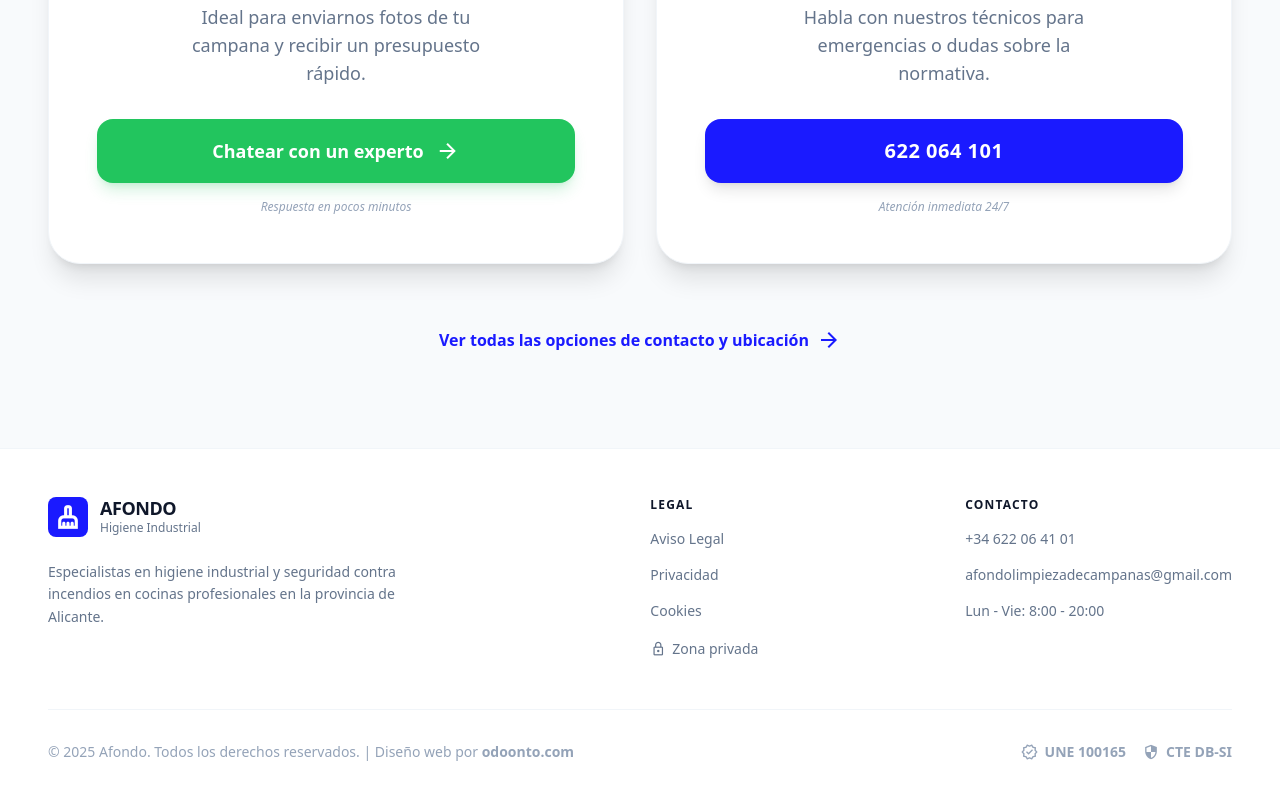
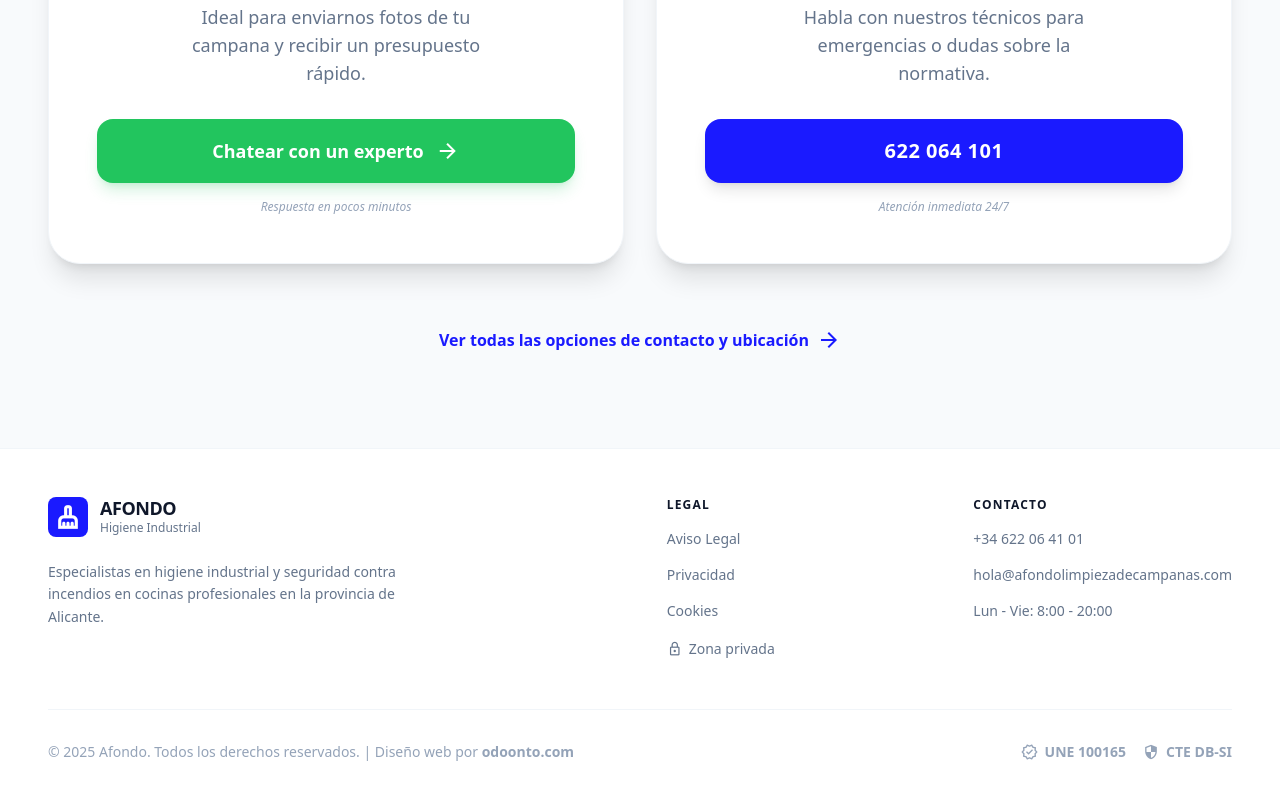
Before and after one commit to jfrances12330/Afondo-Limpieza-, a React (Vite) app: page / in a window 1280 px wide. Shown: the part 8286-9086 px from the top of the page. Built offline with nearby package versions, Linux system fonts and the light colour scheme.

Commit message:
Actualizar email a corporativo hola@afondolimpiezadecampanas.com (web + certificado)

```diff
--- a/components/CertificateGenerator.tsx
+++ b/components/CertificateGenerator.tsx
@@ -13,7 +13,7 @@ const EMPRESA = {
   nif: '53978208-Z',
   direccion: 'Partida Canastell, E-17, 03690 San Vicente del Raspeig (Alicante)',
   tel: '622 064 101',
-  email: 'afondolimpiezadecampanas@gmail.com',
+  email: 'hola@afondolimpiezadecampanas.com',
   web: 'afondolimpiezadecampanas.com',
 };
 
--- a/components/ContactPage.tsx
+++ b/components/ContactPage.tsx
@@ -7,7 +7,7 @@ interface ContactPageProps {
 
 const ContactPage: React.FC<ContactPageProps> = ({ onBack }) => {
   const phone = "622 06 41 01";
-  const email = "afondolimpiezadecampanas@gmail.com";
+  const email = "hola@afondolimpiezadecampanas.com";
   const whatsappUrl = "https://wa.me/34622064101?text=Hola,%20quisiera%20pedir%20presupuesto%20para%20la%20limpieza%20de%20mi%20campana.";
   const address = "Partida Canastell, E17, 03690 San Vicente del Raspeig, Alicante";
 
@@ -19,7 +19,7 @@ const ContactPage: React.FC<ContactPageProps> = ({ onBack }) => {
       "name": "Afondo - Limpieza de campanas",
       "image": "https://lh3.googleusercontent.com/aida-public/AB6AXuBiqkJXK7dDEL0GKvACYNXCL8-7_klRe300_2g0SPv0F-bIV3MY5ueoBz7yGF1ZXHwuGgA13KFHbBqpSw6jGtNGA6p7qwY_5oakgwZzidkDVFvXMXvkqzeJ6MiNQ0GUzTJuyb5d9otC5eYHvwJpSzcUk9Qt-yGIG1HhLWD9EGHtQmlcM7RXTF2juJ45ZXVIiEAExs9ugW0PQ6fl69jW1Elr4FMI4loaIL58c9-M-X3XgTn1OxpfvKmegoPECcf9-eTpH2Dh_B-NXNo",
       "telephone": "+34622064101",
-      "email": "afondolimpiezadecampanas@gmail.com",
+      "email": "hola@afondolimpiezadecampanas.com",
       "address": {
         "@type": "PostalAddress",
         "streetAddress": "Partida Canastell, E17",
--- a/components/Footer.tsx
+++ b/components/Footer.tsx
@@ -6,7 +6,7 @@ interface FooterProps {
 }
 
 const Footer: React.FC<FooterProps> = ({ onNavigate }) => {
-  const email = "afondolimpiezadecampanas@gmail.com";
+  const email = "hola@afondolimpiezadecampanas.com";
   const schemaData = {
     "@context": "https://schema.org",
     "@type": "LocalBusiness",
@@ -15,7 +15,7 @@ const Footer: React.FC<FooterProps> = ({ onNavigate }) => {
     "@id": "https://afondolimpiezadecampanas.com",
     "url": "https://afondolimpiezadecampanas.com",
     "telephone": "+34622064101",
-    "email": "afondolimpiezadecampanas@gmail.com",
+    "email": "hola@afondolimpiezadecampanas.com",
     "priceRange": "€€",
     "address": {
       "@type": "PostalAddress",
```
